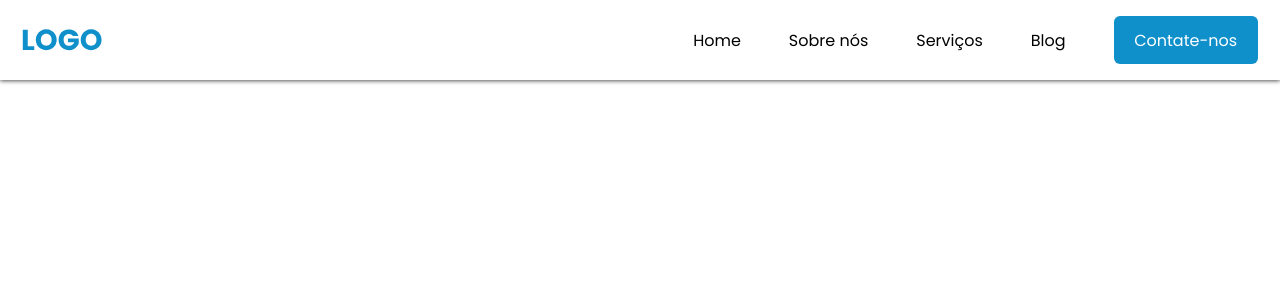
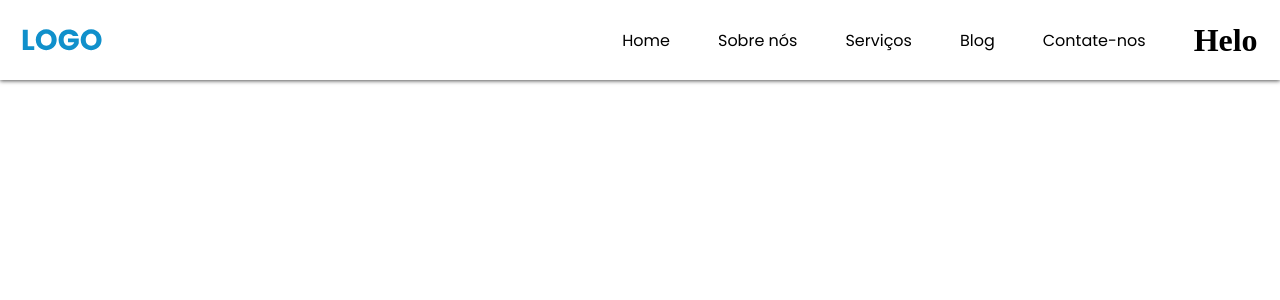
Before and after one commit to fdfborges/agencyweb-react-ts, a React (Vite) app: page / in a window 1280 px wide. Shown: the top 300 px of the page. Built offline with nearby package versions, Linux system fonts and the light colour scheme.

Commit message:
Updating

```diff
--- a/src/Pages/Home/index.tsx
+++ b/src/Pages/Home/index.tsx
@@ -3,5 +3,6 @@ import { Header } from "../../components/Header/header";
 export function Home(){
     return(
         <Header />
+
     )
 }
--- a/src/components/Header/header.tsx
+++ b/src/components/Header/header.tsx
@@ -15,7 +15,7 @@ export function Header() {
                 <button className={styles.buttons}>Serviços</button>
                 <button className={styles.buttons}>Blog</button>
                 <button className={styles.buttons}>Contate-nos</button>
-
+                <h1>Helo</h1>
             </div>
         </div>
 
```
